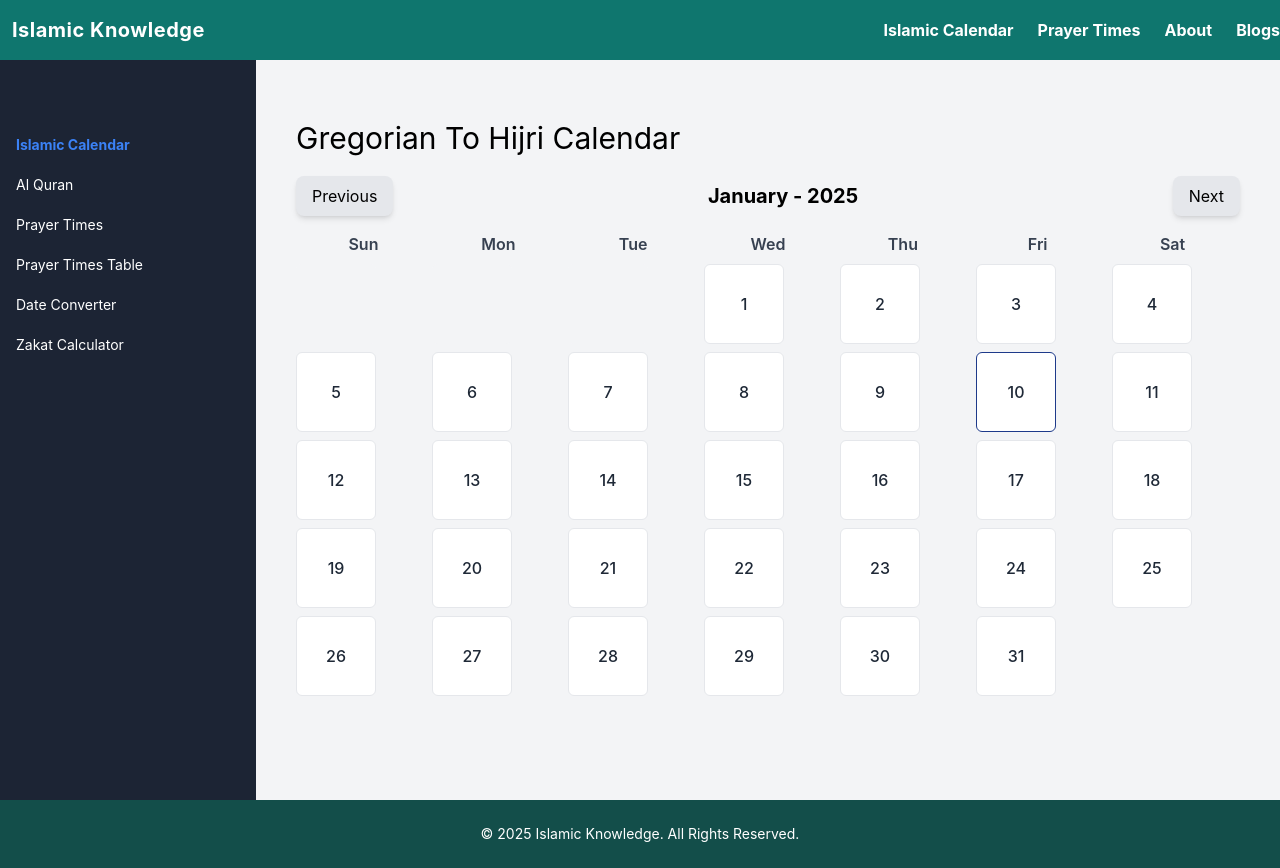
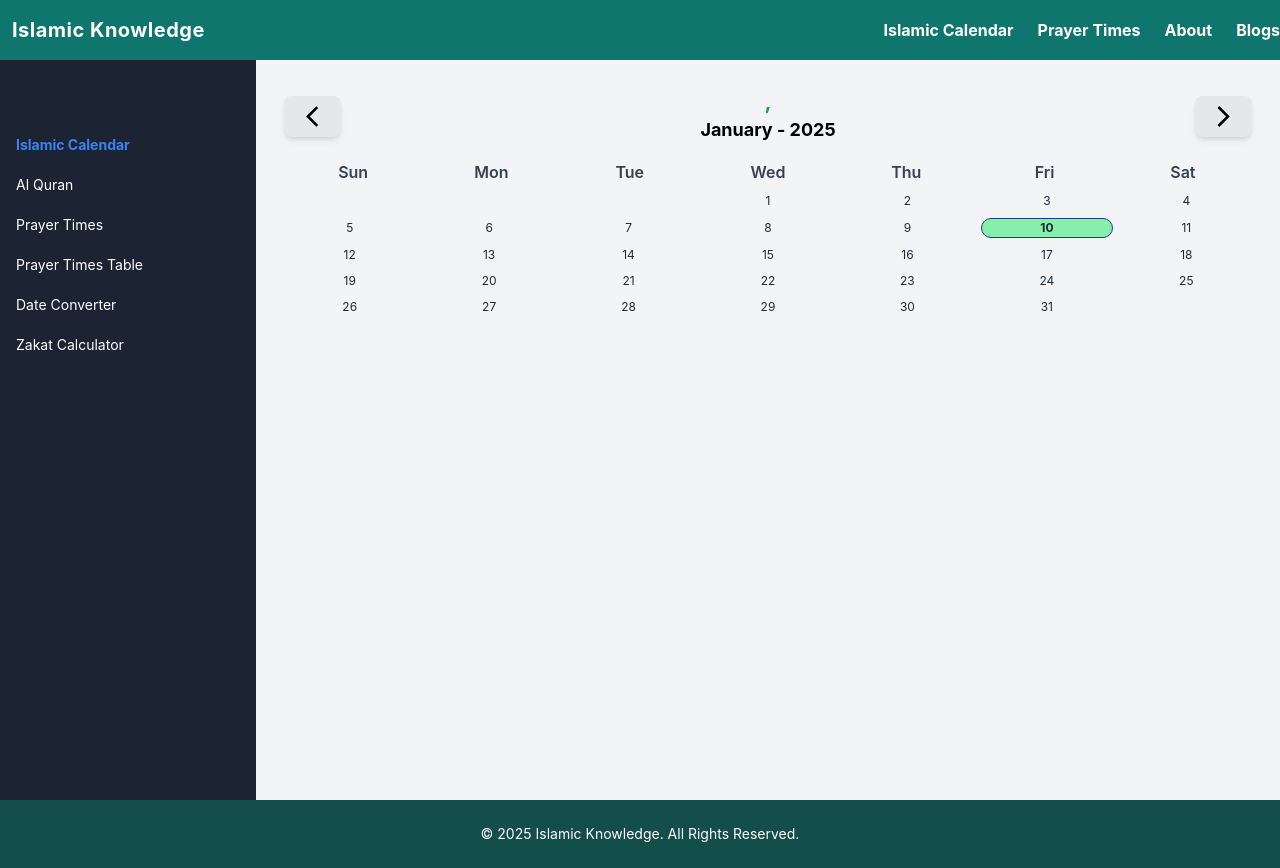
Before and after one commit to somu46/Islamic-calendar, a React (Create React App) app: page /data/islamic-calendar in a window 1280 px wide. Built offline with nearby package versions, Linux system fonts and the light colour scheme; no server answers.

Commit message:
`Added react-icons package and updated Calendar.js to use its icons`

```diff
--- a/package.json
+++ b/package.json
@@ -9,6 +9,7 @@
     "hamburger-react": "^2.5.2",
     "react": "^19.0.0",
     "react-dom": "^19.0.0",
+    "react-icons": "^5.4.0",
     "react-router-dom": "^7.1.1",
     "react-scripts": "5.0.1"
   },
@@ -39,5 +40,4 @@
     "@babel/plugin-proposal-private-property-in-object": "^7.21.11",
     "tailwindcss": "^3.4.17"
   }
-
 }
--- a/src/Pages/calendar/Calendar.js
+++ b/src/Pages/calendar/Calendar.js
@@ -1,5 +1,6 @@
 import React, { useState, useEffect, useCallback } from 'react';
 import axios from 'axios';
+import { MdOutlineArrowBackIos ,MdOutlineArrowForwardIos} from "react-icons/md";
 
 const IslamicCalendar = () => {
   const [month, setMonth] = useState(new Date().getMonth());
@@ -77,6 +78,18 @@ const IslamicCalendar = () => {
     );
     return dayData || {};
   };
+  const getHijriYear = () => {
+    if (calendarData.length > 0) {
+      return calendarData[0]?.hijri?.year || '';
+    }
+    return '';
+  };
+  const getHijriMonth = () => {
+    if (calendarData.length > 0) {
+      return calendarData[0]?.hijri?.month?.en || '';
+    }
+    return '';
+  };
 
   const isToday = (day) => {
     return (
@@ -88,27 +101,29 @@ const IslamicCalendar = () => {
   };
 
   return (
-    <div className="container mx-auto p-4">
-      <div className="text-left text-3xl text-orange my-5">Gregorian To Hijri Calendar</div>
+    <div className="container mx-auto p-1">
       <div className="flex justify-between items-center mb-4">
         <button
           onClick={handlePreviousMonth}
           className="px-4 py-2 bg-gray-200 rounded-lg shadow-md hover:bg-gray-300"
         >
-          Previous
+          <MdOutlineArrowBackIos className='text-[25px]' />
         </button>
-        <h2 className="text-xl font-bold">{monthNames[month]} - {year}</h2>
+        <div className="text-center">
+          <h2 className="text-xl text-green-600 font-bold">{getHijriMonth()},{getHijriYear()}</h2>
+          <h3 className="text-lg font-bold">{monthNames[month]} - {year}</h3>
+        </div>
         <button
           onClick={handleNextMonth}
           className="px-4 py-2 bg-gray-200 rounded-lg shadow-md hover:bg-gray-300"
         >
-          Next
+          <MdOutlineArrowForwardIos className='text-[25px]'/>
         </button>
       </div>
 
-      <div className="grid grid-cols-7 text-center font-semibold mb-2">
+      <div className="grid grid-cols-7  text-center font-semibold mb-2 ">
         {daysOfWeek.map((day, index) => (
-          <div key={index} className="text-gray-700">{day}</div>
+          <div key={index} className="text-gray-700 ">{day}</div>
         ))}
       </div>
 
@@ -125,19 +140,19 @@ const IslamicCalendar = () => {
               <div
                 key={index}
                 onClick={() => details && setSelectedDay(details)}
-                className={`size-[5rem] flex flex-col items-center justify-center  rounded-md
-                  ${day ? 'bg-white border'  : 'bg-gray-100'}
-                  ${isHoliday ? 'bg-red-100 border-red-400' : ''}
-                  ${isFirstDay ? 'bg-green-100 border-green-400' : ''}
-                  ${isToday(day) ? 'bg-green-300 border-blue-900 font-bold text-blue-700' : ''}
+                className={`flex flex-col items-center justify-center  rounded-full
+                  ${day ? 'bg-gray-100 ' : ''}
+                  ${isHoliday ? 'bg-red-100 border border-red-400' : ''}
+                  ${isFirstDay ? 'bg-green-100 border border-green-400' : ''}
+                  ${isToday(day) ? 'bg-green-300 border border-blue-900 font-bold text-blue-700' : ''}
                   cursor-pointer`}
               >
                 {day ? (
                   <>
-                    <span className="text-gray-800 font-medium">{day}</span>
-                    <span className="text-sm text-gray-500">
-                      {details?.hijri?.date || ''}
+                    <span className="text-[20px] text-green-600">
+                      {details?.hijri?.day || ''}
                     </span>
+                    <span className="text-gray-800 text-[12px]">{day}</span>
                   </>
                 ) : null}
               </div>
@@ -148,10 +163,11 @@ const IslamicCalendar = () => {
 
       {selectedDay && (
         <div className="mt-4 p-4 border rounded-lg bg-gray-50 shadow-md">
-          <h3 className="text-lg font-bold">Day Details</h3>
+          <h3 className="text-lg text-center font-bold">Day Details</h3>
           <p><strong>Gregorian:</strong> {selectedDay.gregorian?.date || 'N/A'}</p>
           <p><strong>Islamic:</strong> {selectedDay.hijri?.date || 'N/A'}</p>
           <p><strong>Day (English):</strong> {selectedDay.hijri?.weekday?.en || 'N/A'}</p>
+          <p><strong>Day (Arabi):</strong> {selectedDay.hijri?.weekday?.ar || 'N/A'}</p>
           <p><strong>Holidays:</strong> {selectedDay.hijri?.holidays?.join(', ') || 'None'}</p>
         </div>
       )}
```
Also changed, not shown: 1 other file (tests, documents, lock files or other folders).
